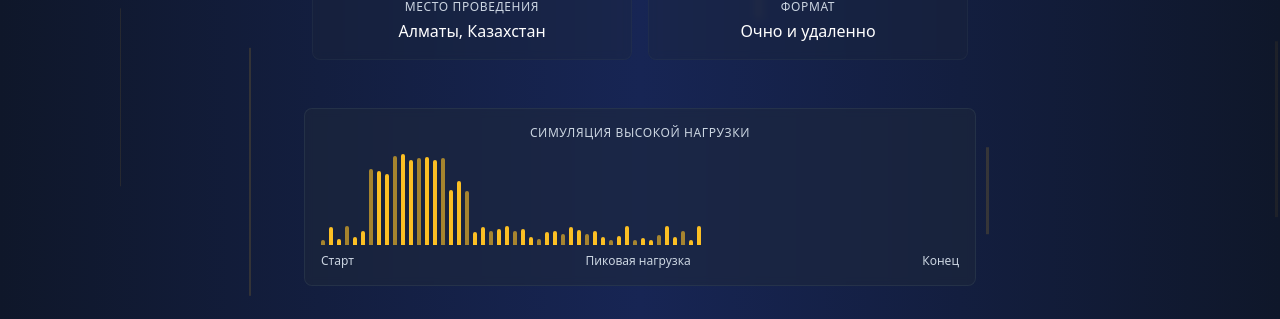
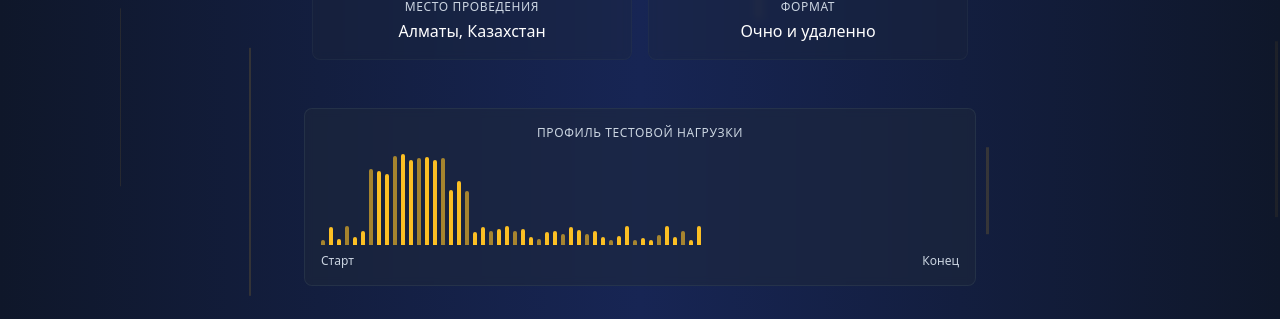
Before and after one commit to hackload-kz/landing, a React (Vite) app: page / in a window 1280 px wide. Shown: the part 366-685 px from the top of the page. Built offline with nearby package versions, Linux system fonts and the light colour scheme.

Commit message:
stupid words

```diff
--- a/src/components/Hero.tsx
+++ b/src/components/Hero.tsx
@@ -58,7 +58,7 @@ const Hero: React.FC = () => {
 
         {/* Animated load graph */}
         <div className="mt-8 sm:mt-12 bg-slate-800/50 backdrop-blur-sm p-3 sm:p-4 rounded-lg border border-slate-700/50 max-w-2xl mx-auto">
-          <p className="text-xs uppercase tracking-wider text-slate-300 mb-2">Симуляция высокой нагрузки</p>
+          <p className="text-xs uppercase tracking-wider text-slate-300 mb-2">Профиль тестовой нагрузки</p>
           <div className="h-20 sm:h-24 flex items-end space-x-0.5 sm:space-x-1">
             {[...Array(48)].map((_, i) => {
               let height;
@@ -84,7 +84,6 @@ const Hero: React.FC = () => {
           </div>
           <div className="flex justify-between mt-2 text-xs text-slate-300">
             <span>Старт</span>
-            <span>Пиковая нагрузка</span>
             <span>Конец</span>
           </div>
         </div>
```
